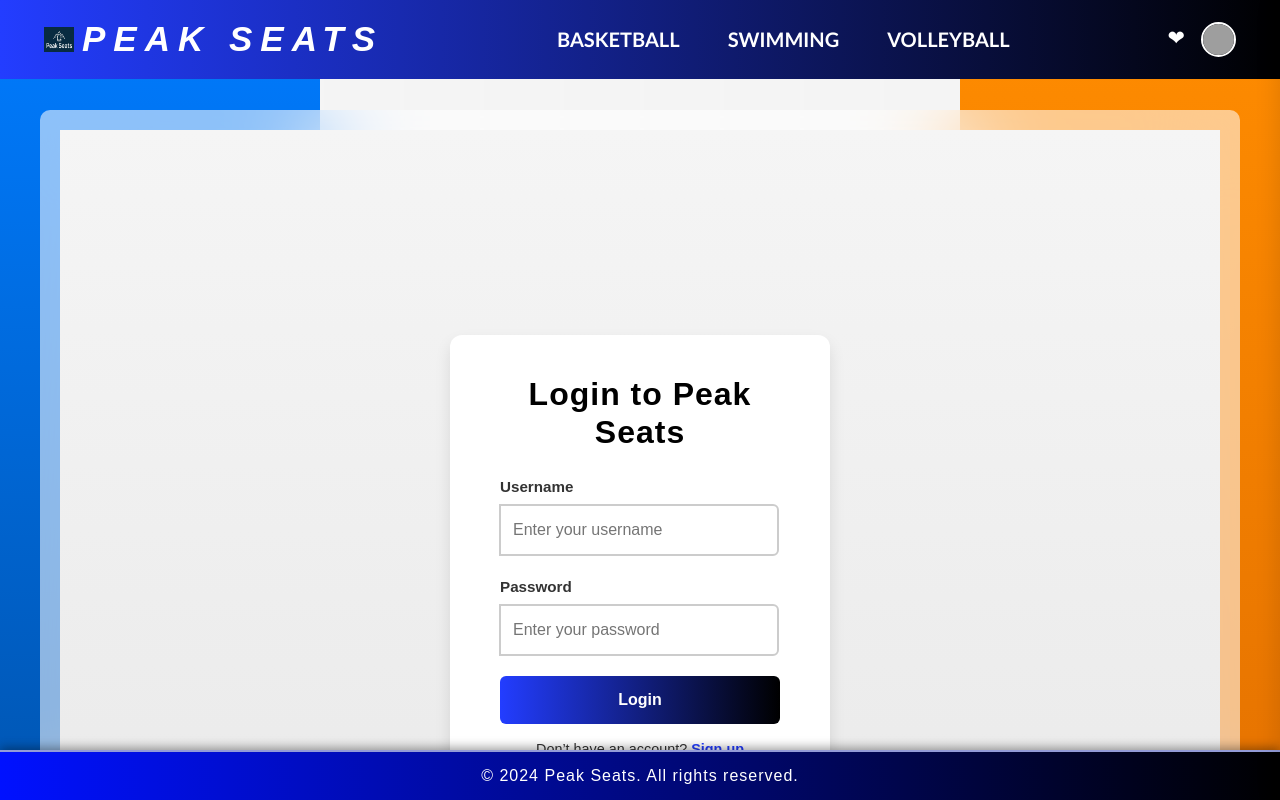
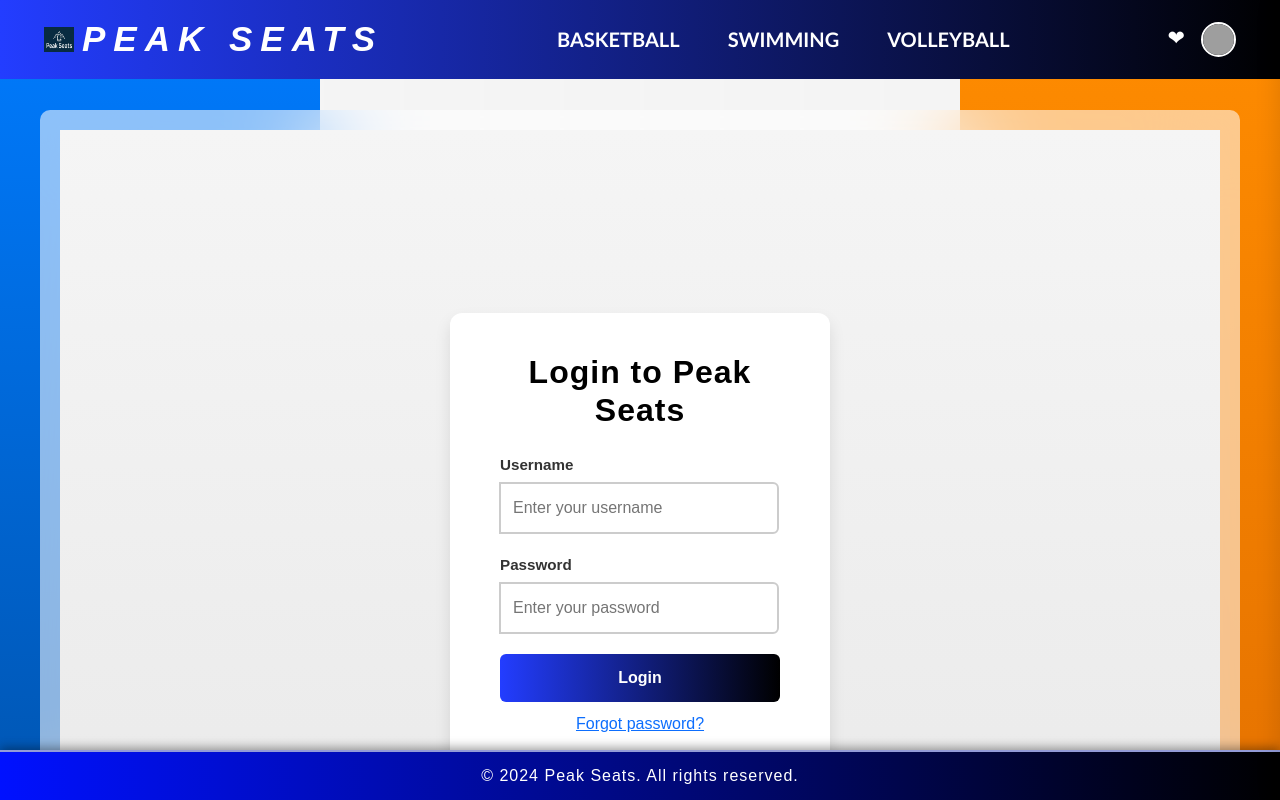
Before and after one commit to Stan-0101/Peak_Seats, a React (Create React App) app in the folder my-firstapp/: page /LoginPage in a window 1280 px wide. Shown: the top 800 px of the page. Built offline with nearby package versions, Linux system fonts and the light colour scheme; grey boxes are pictures that could not be loaded; a web font is replaced by a local one.

Commit message:
Login add

```diff
--- a/my-firstapp/src/Pages/Login.jsx
+++ b/my-firstapp/src/Pages/Login.jsx
@@ -1,12 +1,83 @@
-import React from 'react';
+import React, { useState } from 'react';
 import { Link } from 'react-router-dom';
+import api from '../api/axiosconfig';
 import './login.css';
-import loginFunction from '../JS Function/loginFunc.js';
 
 function LoginPage() {
-  React.useEffect(() => {
-    loginFunction();
-  }, []);
+  const [responseMsg, setResponseMsg] = useState('');
+  const [formData, setFormData] = useState({
+    username: '',
+    password: ''
+  });
+
+  const handleChange = (e) => {
+    const { name, value } = e.target;
+    setFormData(prev => ({
+      ...prev,
+      [name]: value
+    }));
+
+    setResponseMsg('');
+  };
+
+  const handleSubmit = async (e) => {
+    e.preventDefault();
+    setResponseMsg('');
+
+    // Validation
+    if (!formData.username.trim() || !formData.password.trim()) {
+      setResponseMsg('Please enter both username and password.');
+      document.getElementById('message').style.color = 'red';
+      return;
+    }
+
+    console.log('Submitting login data:', formData);
+
+    try {
+      const res = await api.post("/login.php", {
+        username: formData.username,
+        password: formData.password,
+      });
+
+      console.log('Response from server:', res.data);
+      setResponseMsg(res.data.message);
+
+      // Handle successful login
+      if (res.data.success) {
+
+        document.getElementById('message').style.color = 'green';
+
+
+        setFormData({
+          username: '',
+          password: ''
+        });
+
+
+        setTimeout(() => {
+          window.location.href = '/';
+        }, 1000);
+      } else {
+        document.getElementById('message').style.color = 'red';
+      }
+    } catch (err) {
+      console.error('Error details:', err);
+      console.error('Error response:', err.response);
+
+      if (err.response) {
+
+        setResponseMsg(err.response.data?.message || `Error: ${err.response.status}`);
+      } else if (err.request) {
+
+        console.error('No response received. Check if backend is running.');
+        setResponseMsg('Cannot connect to server. Please check backend.');
+      } else {
+
+        setResponseMsg('Error: ' + err.message);
+      }
+      document.getElementById('message').style.color = 'red';
+    }
+  };
 
   return (
     <div className="body">
@@ -20,20 +91,46 @@ function LoginPage() {
         <section className="login-section">
           <div className="login-container">
             <h2>Login to Peak Seats</h2>
-            <form id="loginForm">
+
+            <form id="loginForm" onSubmit={handleSubmit}>
               <div className="input-group">
                 <label htmlFor="username">Username</label>
-                <input type="text" id="username" name="username" placeholder="Enter your username" required />
+                <input
+                  type="text"
+                  id="username"
+                  name="username"
+                  placeholder="Enter your username"
+                  value={formData.username}
+                  onChange={handleChange}
+                  required
+                />
               </div>
 
               <div className="input-group">
                 <label htmlFor="password">Password</label>
-                <input type="password" id="password" name="password" placeholder="Enter your password" required />
+                <input
+                  type="password"
+                  id="password"
+                  name="password"
+                  placeholder="Enter your password"
+                  value={formData.password}
+                  onChange={handleChange}
+                  required
+                />
               </div>
 
+              <p id="message" style={{ textAlign: 'center', margin: '10px 0', fontWeight: 'bold' }}>
+                {responseMsg}
+              </p>
+
               <button type="submit" className="login-btn">Login</button>
+
+              <p className="forgot-password">
+                <Link to="/forgot-password">Forgot password?</Link>
+              </p>
+
               <p className="signup-text">
-                Don’t have an account? <Link to="/RegisterPage">Sign up</Link>
+                Don't have an account? <Link to="/RegisterPage">Sign up</Link>
               </p>
             </form>
           </div>
```
